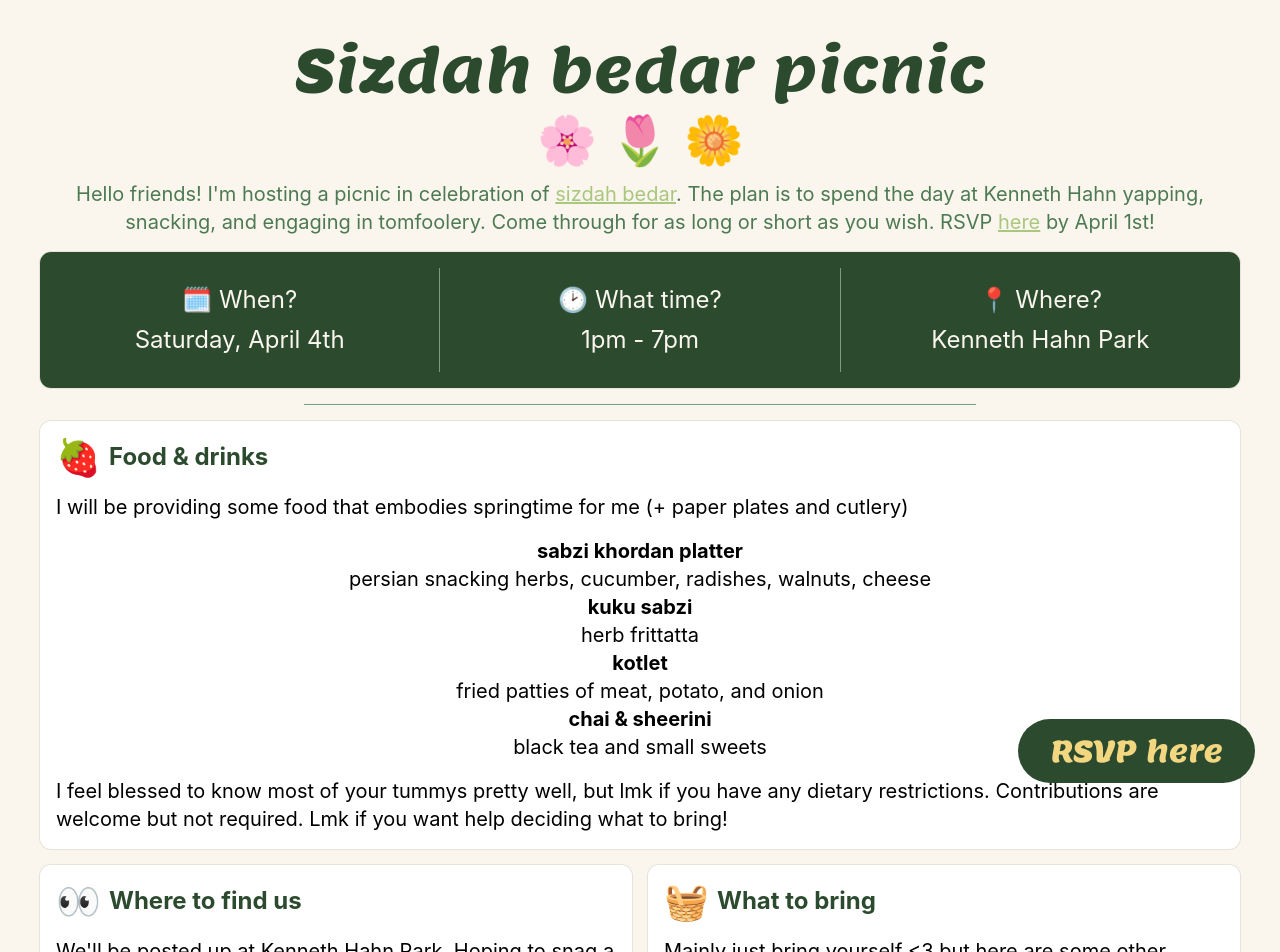
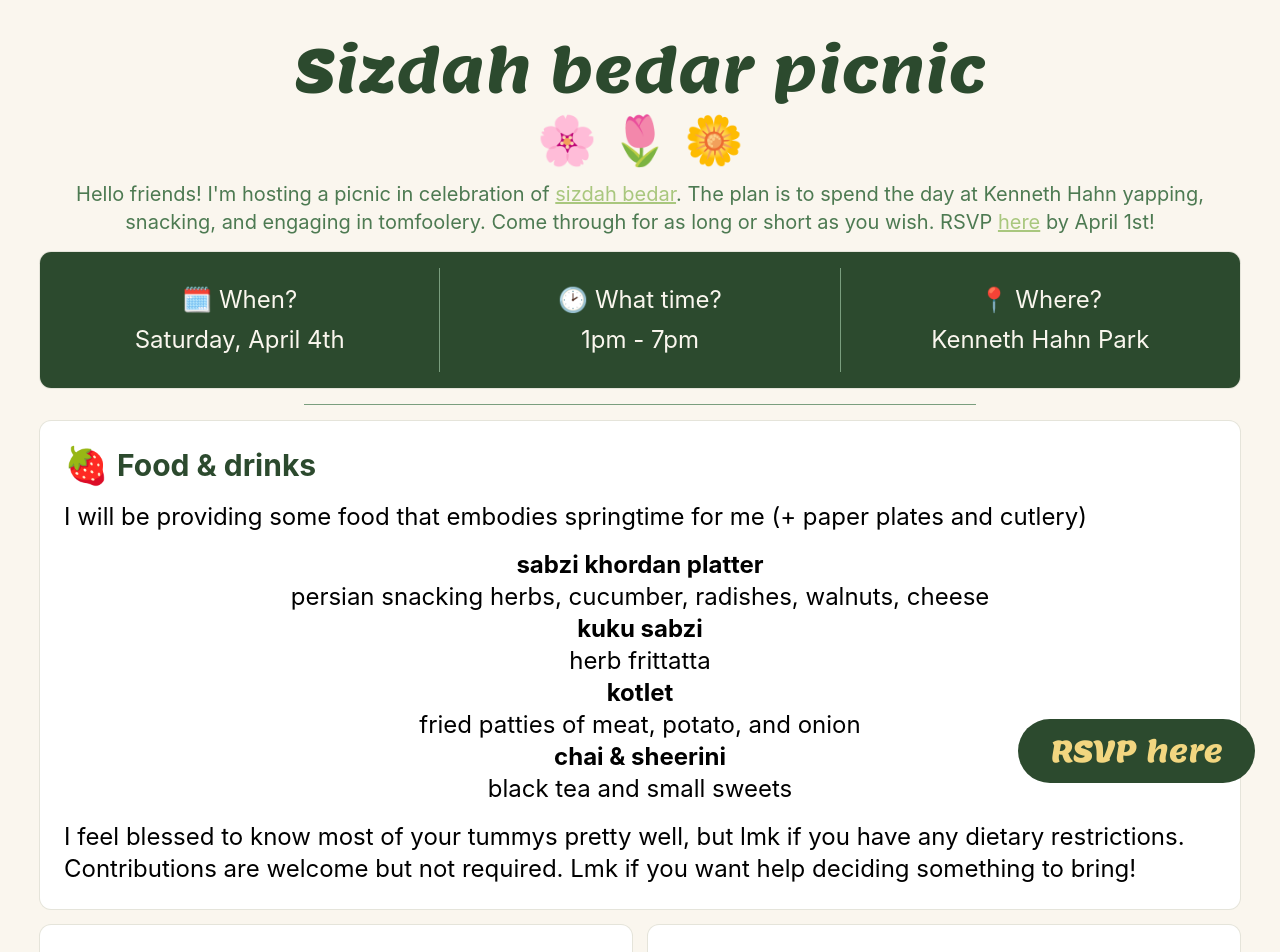
Before and after one commit to kianadk/kianajoon, a React (Vite) app: page /sizdah-bedar-1405 in a window 1280 px wide. Shown: the top 952 px of the page. Built offline with nearby package versions, Linux system fonts and the light colour scheme.

Commit message:
small style cleanup

```diff
--- a/src/sizdah-bedar/InfoCard.tsx
+++ b/src/sizdah-bedar/InfoCard.tsx
@@ -7,10 +7,10 @@ type InfoCardProps = {
 }
 
 function InfoCard({ children, title, icon }: InfoCardProps) {
-    return <Card className="p-4 bg-white text-xl">
+    return <Card className="p-6 bg-white text-2xl">
         <div className="flex gap-2 align-middle items-center">
            <span className="text-4xl">{icon}</span>
-           <h4 className="text-foreground text-2xl font-bold">{title}</h4>
+           <h4 className="text-foreground text-3xl font-bold">{title}</h4>
         </div>
 
         {children}
--- a/src/sizdah-bedar/Sizdah.tsx
+++ b/src/sizdah-bedar/Sizdah.tsx
@@ -35,7 +35,7 @@ function Sizdah() {
                     <li><b>kotlet</b><br/> fried patties of meat, potato, and onion </li>
                     <li><b>chai & sheerini</b><br/> black tea and small sweets</li>
                 </ul>
-                <p>I feel blessed to know most of your tummys pretty well, but lmk if you have any dietary restrictions. Contributions are welcome but not required. Lmk if you want help deciding what to bring!</p>
+                <p>I feel blessed to know most of your tummys pretty well, but lmk if you have any dietary restrictions. Contributions are welcome but not required. Lmk if you want help deciding something to bring!</p>
             </InfoCard>
         </div>
         <div className="grid grid-cols-2 gap-4">
```
